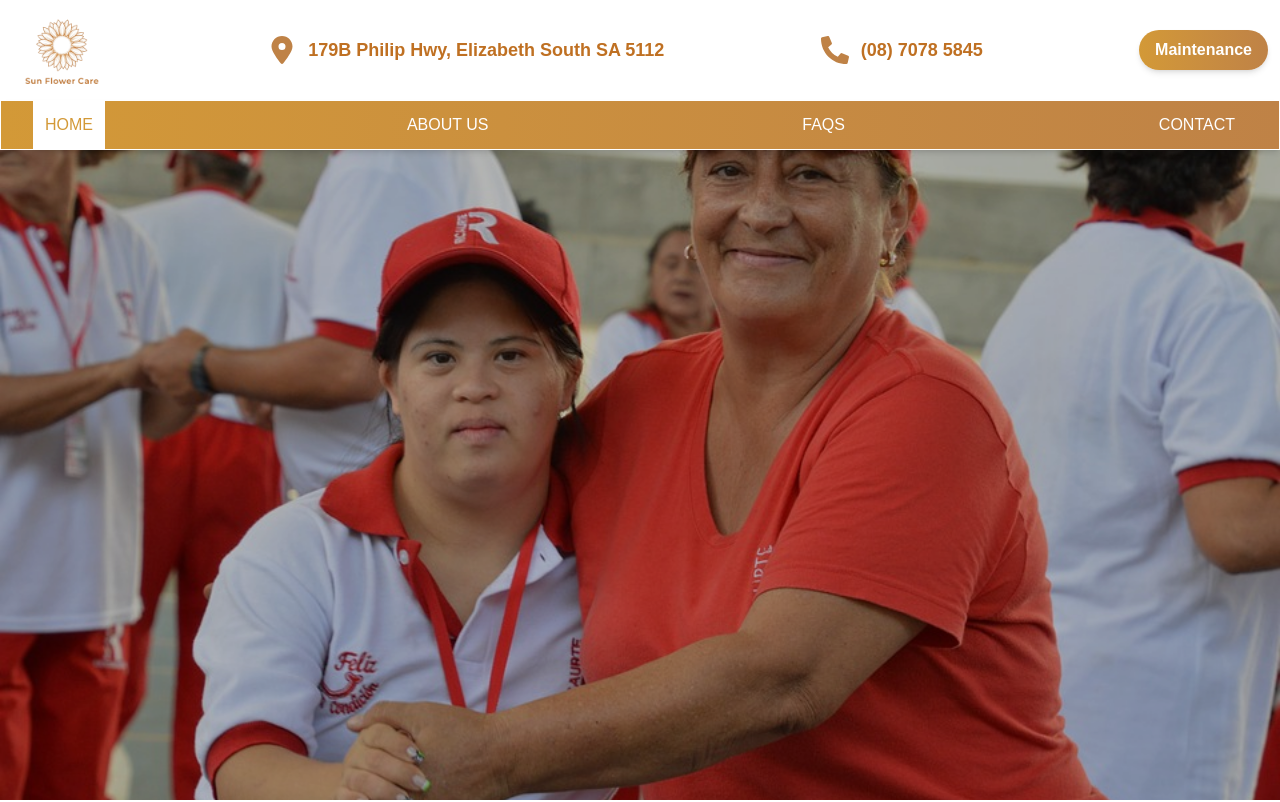
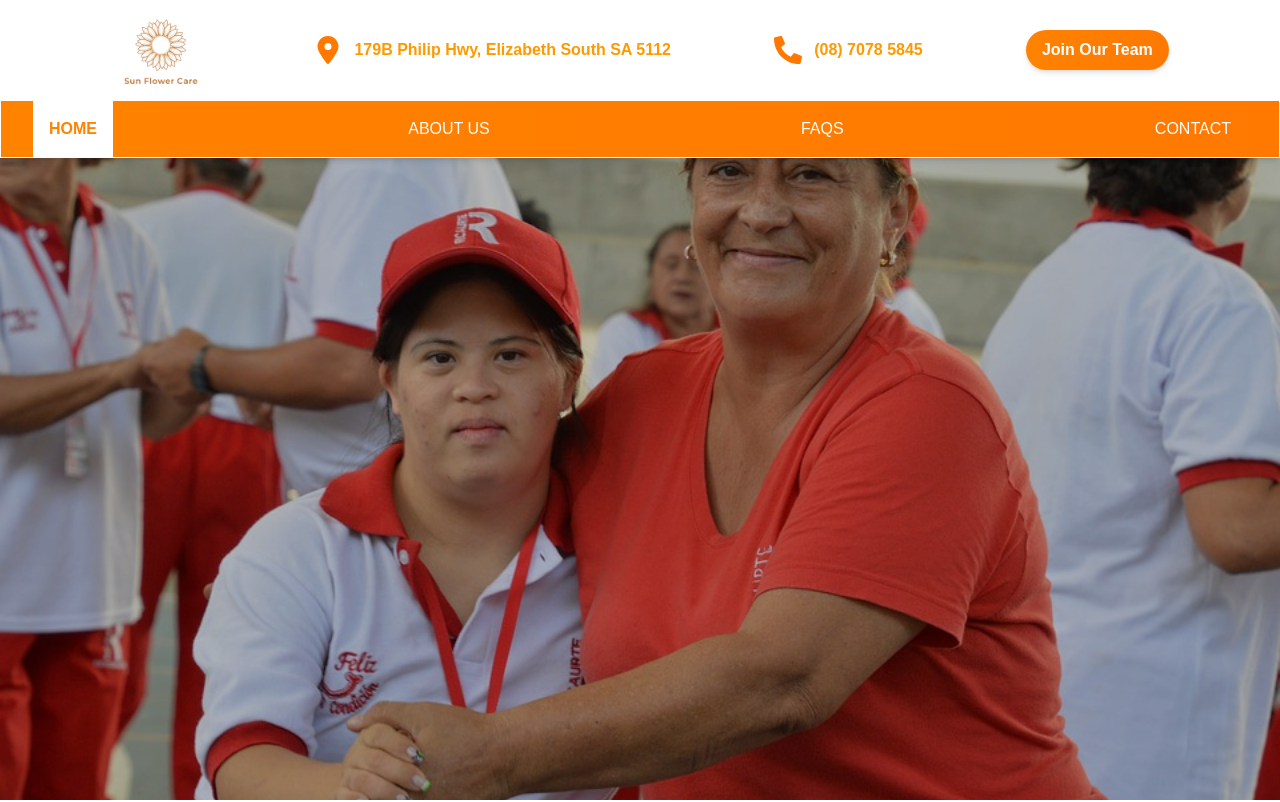
Before and after one commit to EbukaOkoye/oau-website, a Next.js app: page / in a window 1280 px wide. Shown: the top 802 px of the page. Built offline with nearby package versions, Linux system fonts and the light colour scheme.

Commit message:
bright orange color added

```diff
--- a/src/app/about-us/page.tsx
+++ b/src/app/about-us/page.tsx
@@ -54,7 +54,7 @@ export default function AboutUs() {
           />
         </div> */}
       </div>
-      <div className="pt-16 px-4 md:w-10/12 mx-auto mt-14">
+      <div className="pt-16 px-4 md:w-9/12 mx-auto mt-14">
         <p className="text-gray-500 text-lg lg:text-xl font-medium text-center">
           <b className="text-main-purple">Sunflower Care is a Registered NDIS Service Provider</b> and is one
           of the fastest-growing disability-care facilities available here in
@@ -87,7 +87,7 @@ export default function AboutUs() {
           </div>
         </div>
       </section>
-      <div className="grid lg:grid-cols-3 gap-5 p-4 items-center">
+      <div className="grid lg:grid-cols-3 gap-5 p-4 items-center mt-24">
         <div className="col-span-2">
           <p className="text-sm lg:text-lg font-medium leading-9 text-gray-500">
             Our services include specialized programs to meet the needs of NDIS
@@ -102,7 +102,7 @@ export default function AboutUs() {
         </div>
         <div className="col-span-1">
           <Image
-            src={images.sunflower_logo}
+            src={images.vector_three}
             alt="ndis-logo"
             className="w-64 mx-auto scale-pulse"
           />
--- a/src/app/globals.css
+++ b/src/app/globals.css
@@ -4,9 +4,9 @@
 :root {
   --background: #ffffff;
   --foreground: #171717;
-  --main-purple: #d39937;
+  --main-purple: #FF8200;
   /* --main-purple: #bf8246; */
-  --main-pink: #bf8246;
+  --main-pink: #FF7900;
   --secondary-pink: #cf4591;
   --icon-pink: #d34692;
   --light-pink: #c1a9b6;
@@ -16,7 +16,7 @@
   --grey-bg: #b5dff0;
   --step-green: #a2d35d;
   --step-purple: #9d59e5;
-  --deep-orange: #bf7022;
+  --deep-orange: #FF9900;
 }
 
 /* #bf7022 */
--- a/src/components/AboutUsSection.tsx
+++ b/src/components/AboutUsSection.tsx
@@ -3,16 +3,16 @@ import Image from "next/image";
 
 export default function AboutUsSection() {
   return (
-    <section className="grid lg:grid-cols-2 gap-4 mt-14 items-center py-10 px-4">
+    <section className="grid lg:grid-cols-2 gap-4 mt-24 items-center py-10 px-4">
       <div className="pb-10">
-        <p className="text-gray-500 font-medium text-base lg:text-xl leading-9">
+        <p className="text-gray-500 font-medium text-base lg:text-lg leading-9">
           Our programs provide and promotes a positive state of physical, social
           and mental well-being for people, families and communities. Our
           dedicated and highly experienced staff are passionate about disability
           support and making a meaningful positive impact on your lives. Our
           staff contribute a diverse range of knowledge and experience.
         </p>
-        <p className="text-gray-500 font-medium text-base lg:text-xl leading-9 mt-12">
+        <p className="text-gray-500 font-medium text-base lg:text-lg leading-9 mt-12">
           Person-Centred approach is the base of our service, our focus is on
           the person and what they can do, not their condition or disability. We
           believe that Support should focus on achieving the person’s goals and
@@ -21,7 +21,7 @@ export default function AboutUsSection() {
         </p>
       </div>
       <div className="">
-        <div className="w-72 h-72 lg:w-[30rem] lg:h-[30rem] relative left-1/2 -translate-x-1/2 bg-main-purple opacity-80 rounded-full">
+        <div className="w-72 h-72 lg:w-[24rem] lg:h-[24rem] mb-8 relative left-1/2 -translate-x-1/2 bg-main-purple opacity-80 rounded-full">
           <Image
             src={images.thumbnail_two}
             alt="Team High Five"
--- a/src/components/ExploreNdis.tsx
+++ b/src/components/ExploreNdis.tsx
@@ -1,26 +1,24 @@
 "use client";
 import { CircleArrow } from "@/utils/icons";
-import { images } from "@/utils/images";
 import { Button } from "@material-tailwind/react";
-import Image from "next/image";
 
 export default function ExploreNdis() {
   return (
     <section className="py-10 px-4 bg-light-grey">
-      <div className="border-2 border-main-pink md:w-3/4 mx-auto hover:bg-white rounded-xl p-4">
-        <Image
+      <div className="border-[2.5] border-main-pink md:w-3/4 lg:w-3/5 mx-auto hover:bg-white rounded-xl p-4">
+        {/* <Image
           src={images.sunflower_logo}
           alt="logo-image-hola"
           className="mx-auto w-24 -mt-16"
-        />
-        <p className="font-bold lg:text-2xl text-center text-gray-500">
+        /> */}
+        <p className="font-bold lg:text-[22px] text-center text-gray-500">
           Registered NDIS Provider in SA. Helping South Australians with
           Disability to achieve their goals and take control of their futures
         </p>
         <p className="font-medium lg:text-xl text-center mt-5 text-gray-500">
           Person-Centered Approach is our focus.
         </p>
-        <Button className="flex items-center gap-3 border-2 border-main-purple rounded-full text-main-purple px-4 py-2 mt-8 cursor-pointer mx-auto hover:scale-125 transition duration-700 ease-linear">
+        <Button className="flex items-center gap-3 border-2 border-main-pink rounded-full text-main-purple px-4 py-2 mt-8 cursor-pointer mx-auto hover:scale-125 transition duration-700 ease-linear">
           <CircleArrow className="text-main-purple" />
           Explore NDIS
         </Button>
--- a/src/components/Leading.tsx
+++ b/src/components/Leading.tsx
@@ -55,7 +55,7 @@ export default function Leading() {
         </div>
         <div className="p-3">
           <div className="">
-            <h2 className="font-bold text-2xl lg:text-4xl text-deep-orange">
+            <h2 className="font-bold text-2xl lg:text-4xl text-main-purple">
               Why Sunflower Care{" "}
             </h2>
             <div className="w-20 h-1 bg-main-purple mt-2" />
--- a/src/components/Navbar.tsx
+++ b/src/components/Navbar.tsx
@@ -29,7 +29,7 @@ export default function Navbar() {
 
   return (
     <section className="z-50 w-full fixed top-0 left-0">
-      <div className="hidden lg:flex gap-2 justify-between items-center bg-white px-3">
+      <div className="hidden lg:flex gap-3 justify-evenly items-center bg-white lg:px-5">
         <img
           src={images.sunflower_logo.src}
           alt="Hola Support Logo"
@@ -37,31 +37,30 @@ export default function Navbar() {
         />
         <div className="flex items-center gap-3">
           <Location size={28} className="text-main-pink" />
-          <a href="#" className="text-deep-orange text-lg font-bold">
+          <a href="#" className="text-deep-orange text-base font-bold">
             179B Philip Hwy, Elizabeth South SA 5112{" "}
           </a>
         </div>
         <div className="flex items-center gap-3">
           <Phone size={28} className="text-main-pink" />
-          <a href="#" className="text-deep-orange text-lg font-bold">
+          <a href="#" className="text-deep-orange text-base font-bold">
             (08) 7078 5845
           </a>
         </div>
-        {/* <Image src={images.ndisLogo} alt="ndis-logo" className="w-[100px]" /> */}
-        <Button className="bg-gradient-to-r from-main-purple to-main-pink rounded-full cursor-pointer px-4 py-2 text-white text-base font-bold">
-          Maintenance
+        <Button className="bg-gradient-to-r from-main-purple to-main-pink text-base rounded-full cursor-pointer px-4 py-2 text-white font-bold">
+          Join Our Team
         </Button>
       </div>
-      <Nav className="mx-auto max-w-screen-xl bg-gradient-to-r from-main-purple to-main-pink rounded-none px-4 py-2 lg:px-8 lg:py-0">
+      <Nav className="bg-gradient-to-r from-main-purple to-main-pink rounded-none px-4 py-2 lg:px-8 lg:py-0">
         <div className="container mx-auto flex items-center justify-between">
           <div className="hidden lg:flex gap-3 justify-between w-full">
             {navbarLinks.map((_link) => (
               <Link
                 key={_link.name}
                 href={_link.link}
-                className={`hover:bg-white hover:text-main-purple p-3 ${
+                className={`hover:bg-white hover:text-main-purple p-4 ${
                   _link.link === pathname
-                    ? "bg-white text-main-purple"
+                    ? "bg-white text-main-purple font-bold"
                     : "text-white"
                 }`}
               >
--- a/src/components/OurServices.tsx
+++ b/src/components/OurServices.tsx
@@ -81,13 +81,13 @@ export default function OurServices() {
             <p className="text-sm sm:text-base leading-relaxed mb-6">
               {currentServiceDetails.description}
             </p>
-            <CustomButton className="bg-main-purple hover:bg-white hover:text-main-purple text-white font-bold py-3 px-6 rounded-full transition duration-300 ease-in-out transform hover:scale-105">
+            <CustomButton className="bg-main-purple hover:bg-white hover:text-main-purple text-white font-bold py-3 px-6 rounded-full transition duration-700 ease-linear transform hover:scale-105">
               READ MORE
             </CustomButton>
           </div>
         </div>
       </div>
-      <CustomButton className="flex items-center gap-3 border-2 border-main-purple mt-6 mx-auto cursor-pointer bg-white hover:text-main-purple text-main-purple font-bold py-1 px-6 rounded-full transition duration-300 ease-in-out transform hover:scale-105">
+      <CustomButton className="flex items-center gap-3 border-2 border-main-purple mt-6 mx-auto cursor-pointer bg-white hover:text-main-purple text-main-purple font-bold py-2 px-6 rounded-full transition duration-500 ease-linear transform hover:scale-110">
         <CircleArrow className="text-main-purple" />
         View All Services
       </CustomButton>
```
